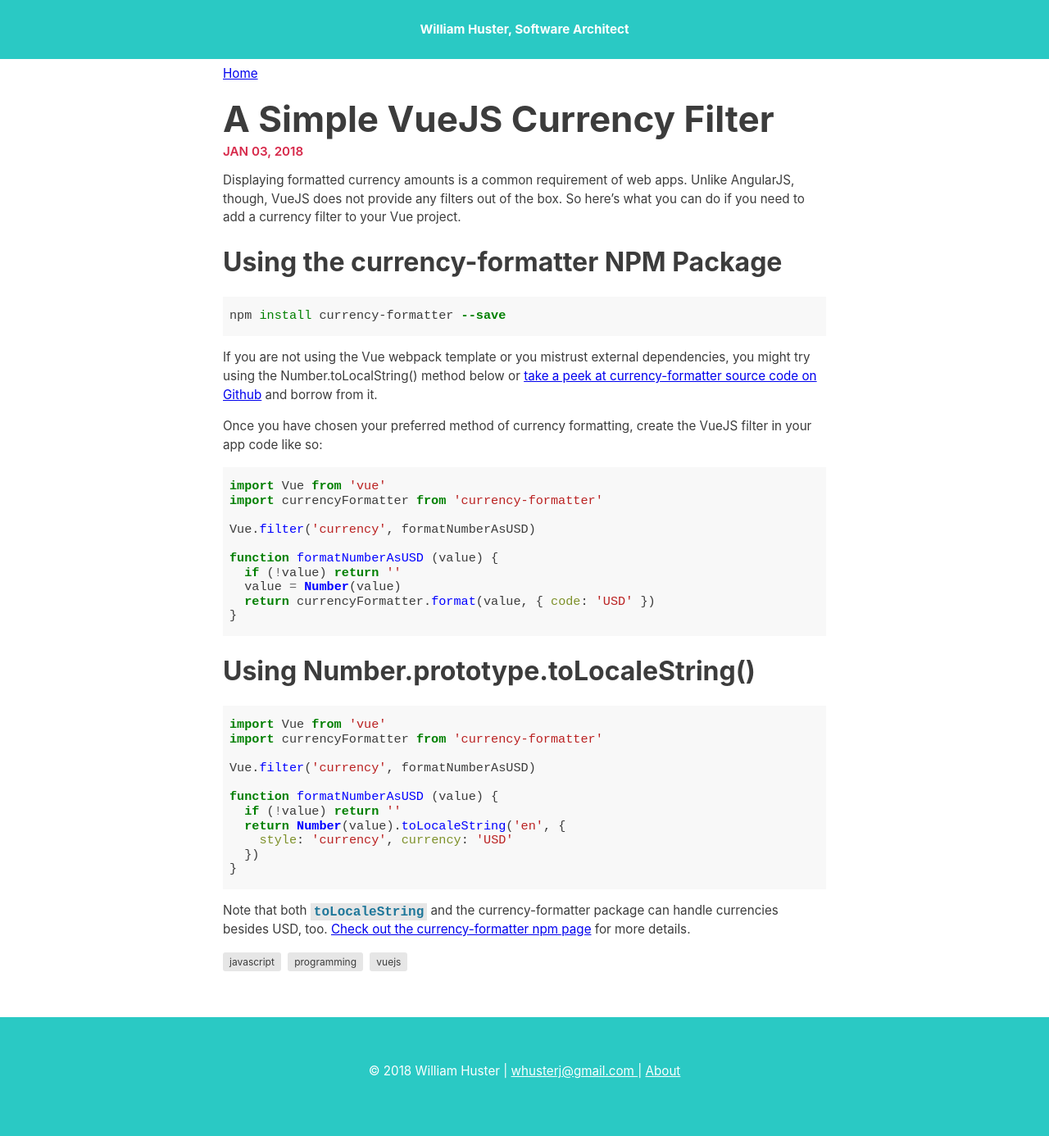
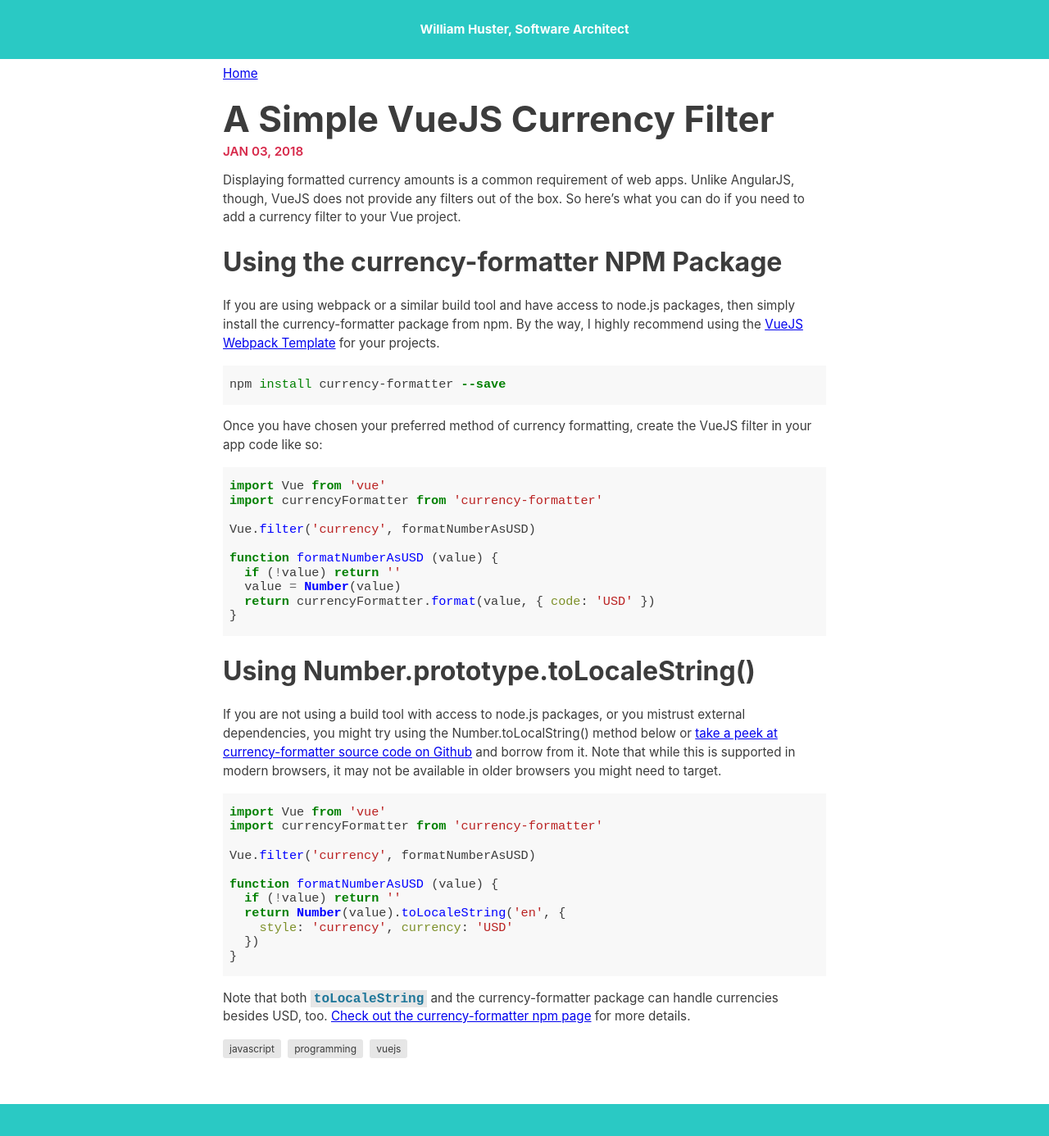
Before and after one commit to whusterj/whusterj.github.io, a Jekyll site: the page built from _posts/2017-01-03-vuejs-currency-filter.md, in a window 1280 px wide and 1400 px high. Shown: the top 1386 px of the window at 82% size. Built offline with Jekyll 4.4.1, drawn with Linux system fonts in a browser that asks for light colours.

Commit message:
Update VueJS post

````diff
--- a/_posts/2017-01-03-vuejs-currency-filter.md
+++ b/_posts/2017-01-03-vuejs-currency-filter.md
@@ -11,13 +11,11 @@ Displaying formatted currency amounts is a common requirement of web apps. Unlik
 
 ## Using the currency-formatter NPM Package
 
-
+If you are using webpack or a similar build tool and have access to node.js packages, then simply install the currency-formatter package from npm. By the way, I highly recommend using the [VueJS Webpack Template](https://github.com/vuejs-templates/webpack) for your projects.
 
 ```bash
 npm install currency-formatter --save
 ```
-
-If you are not using the Vue webpack template or you mistrust external dependencies, you might try using the Number.toLocalString() method below or [take a peek at currency-formatter source code on Github](https://github.com/smirzaei/currency-formatter/blob/master/index.js) and borrow from it.
 
 Once you have chosen your preferred method of currency formatting, create the VueJS filter in your app code like so:
 
@@ -36,6 +34,8 @@ function formatNumberAsUSD (value) {
 
 ## Using Number.prototype.toLocaleString()
 
+If you are not using a build tool with access to node.js packages, or you mistrust external dependencies, you might try using the Number.toLocalString() method below or [take a peek at currency-formatter source code on Github](https://github.com/smirzaei/currency-formatter/blob/master/index.js) and borrow from it. Note that while this is supported in modern browsers, it may not be available in older browsers you might need to target.
+
 ```javascript
 import Vue from 'vue'
 import currencyFormatter from 'currency-formatter'
````
